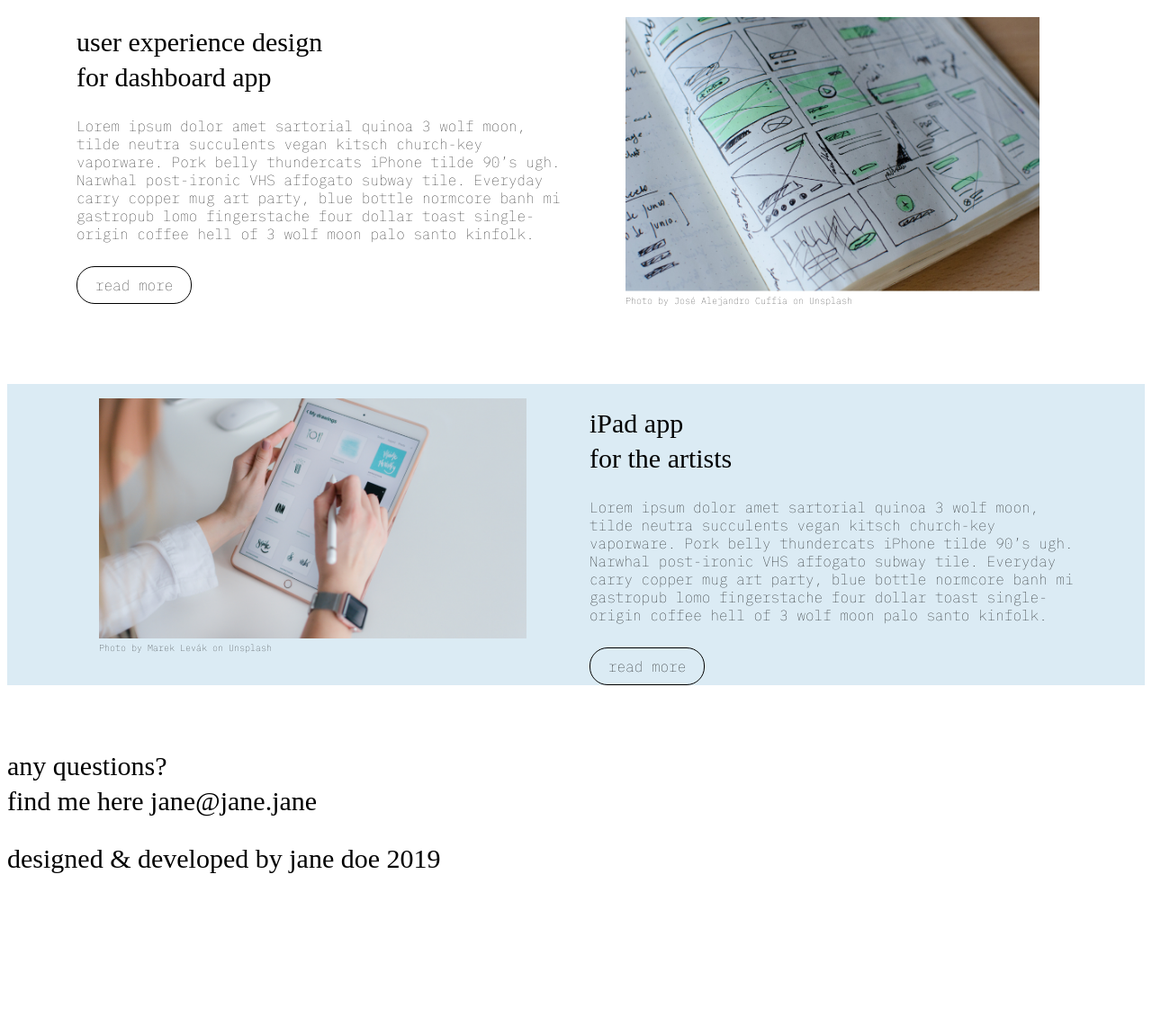
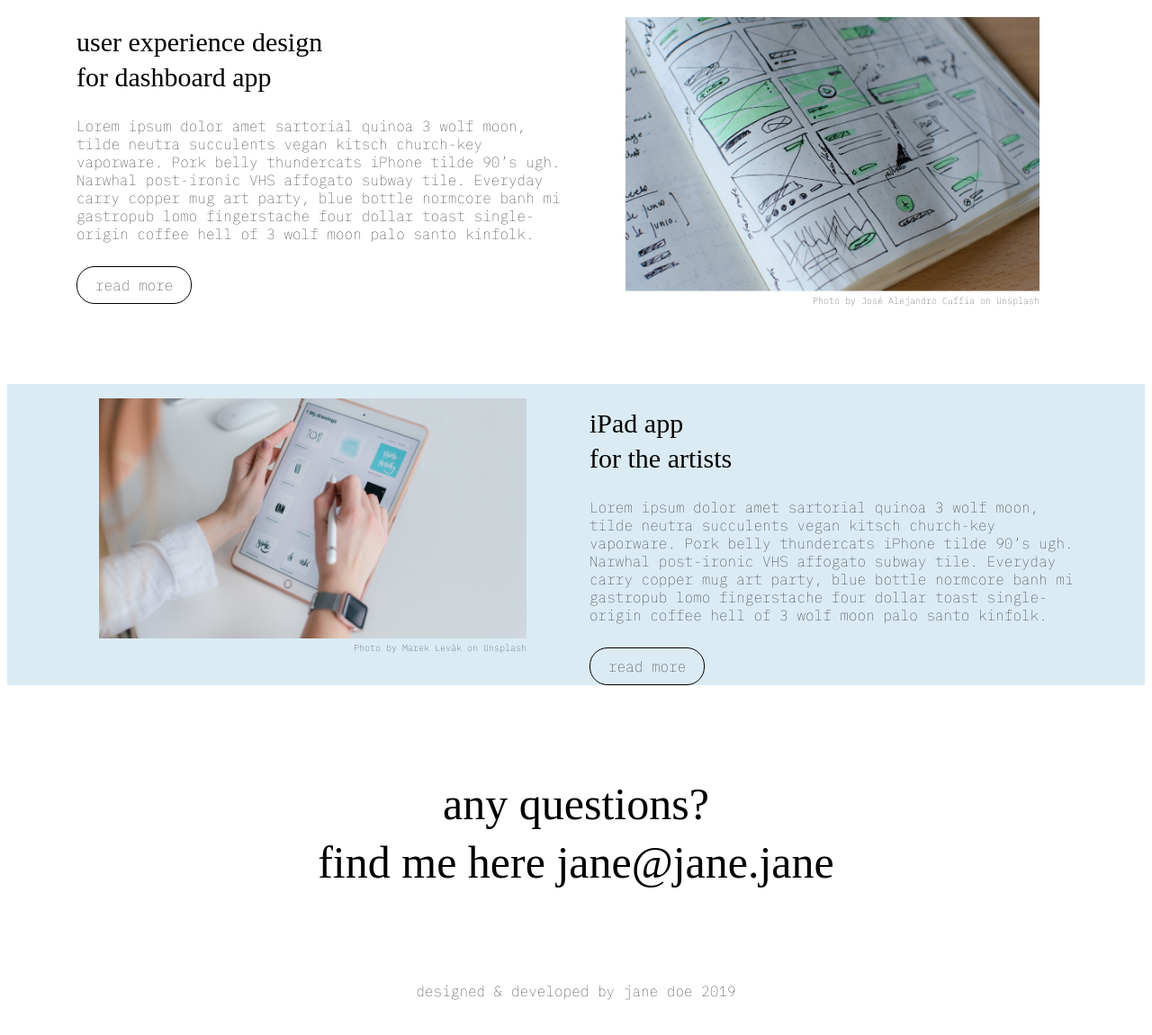
Before and after one commit to contreras-juan/practice_portfolio, a plain HTML site: page index.html in a window 1280 px wide. Shown: the part 1834-2985 px from the top of the page at 90% size. Before the commit the page ends 2833 px from the top, so only its background shows below. Drawn offline with Linux system fonts and the light colour scheme; a web font is replaced by a local one.

Commit message:
finished style

```diff
--- a/css/styles.css
+++ b/css/styles.css
@@ -112,3 +112,17 @@ h1, h2{
 .project .button{
     margin-top: 10px;
 }
+
+footer h2{
+    font-size: 50px;
+    margin-bottom: 100px;
+}
+
+footer{
+    text-align: center;
+    margin: 100px
+}
+
+.right-alignment{
+    text-align: right;
+}
--- a/index.html
+++ b/index.html
@@ -71,7 +71,7 @@
                 <div class="col-sm">
                     <figure>
                         <img src="img/cosmetics.jpg" alt="Cosmetics">
-                        <figcaption>
+                        <figcaption class="right-alignment">
                                 The Honest Company on Unsplash
                         </figcaption>
                     </figure>
@@ -117,7 +117,7 @@
                 <figure>
 
                     <img src="img/dashboard-app.jpg" alt="dashboard">
-                    <figcaption>
+                    <figcaption class="right-alignment">
                         Photo by José Alejandro Cuffia on Unsplash
                     </figcaption>
 
@@ -139,7 +139,7 @@
                     <div class="col-sm">
                         <figure>
                             <img src="img/ipad-app.jpg" alt="app">
-                            <figcaption>
+                            <figcaption class="right-alignment">
                                 Photo by Marek Levák on Unsplash
                             </figcaption>
                         </figure>
@@ -169,9 +169,9 @@
                 find me here jane@jane.jane
             </h2>
 
-            <h2>
+            <p>
                 designed & developed by jane doe 2019
-            </h2>
+            <p>
         </footer>
     </body>
 </html>
```
